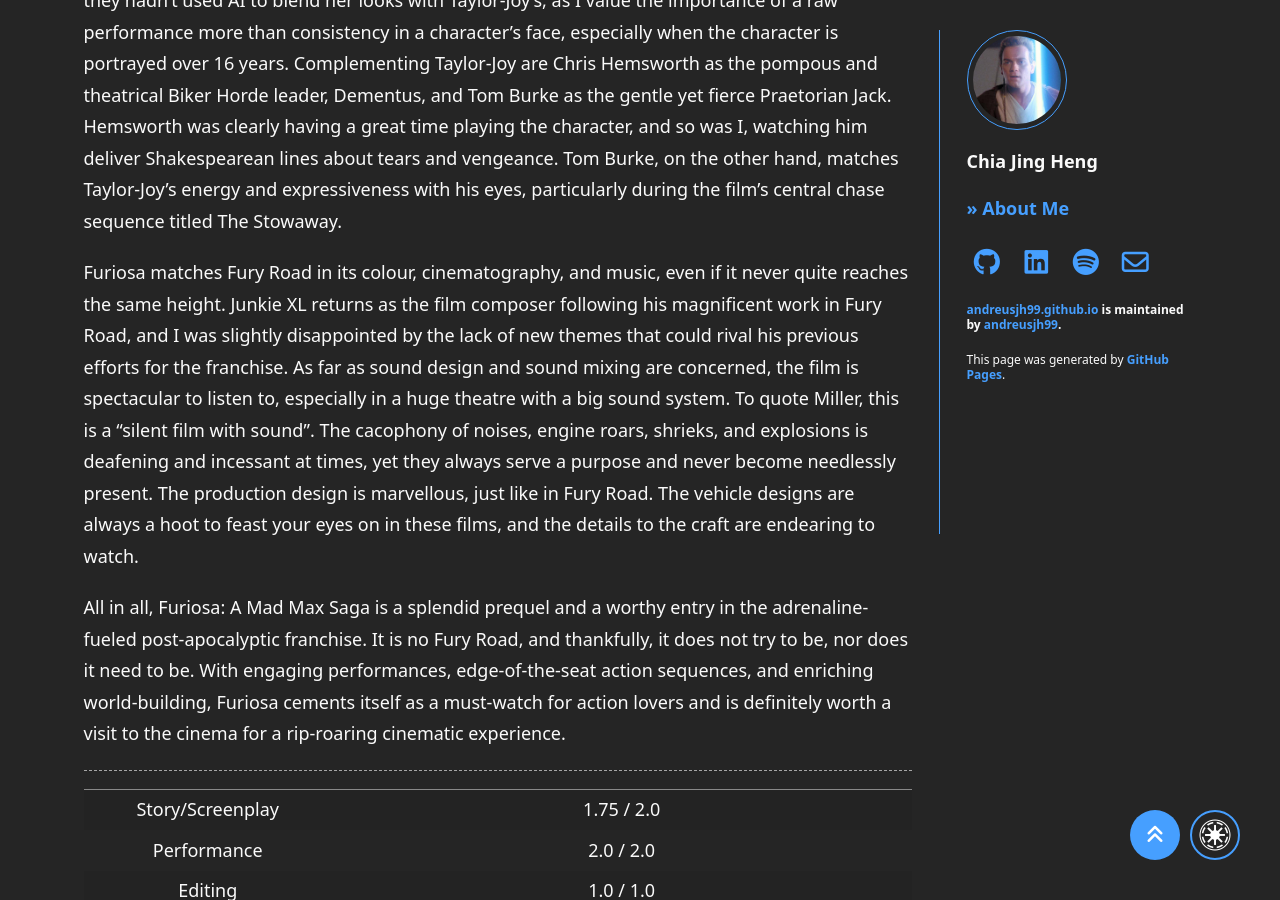
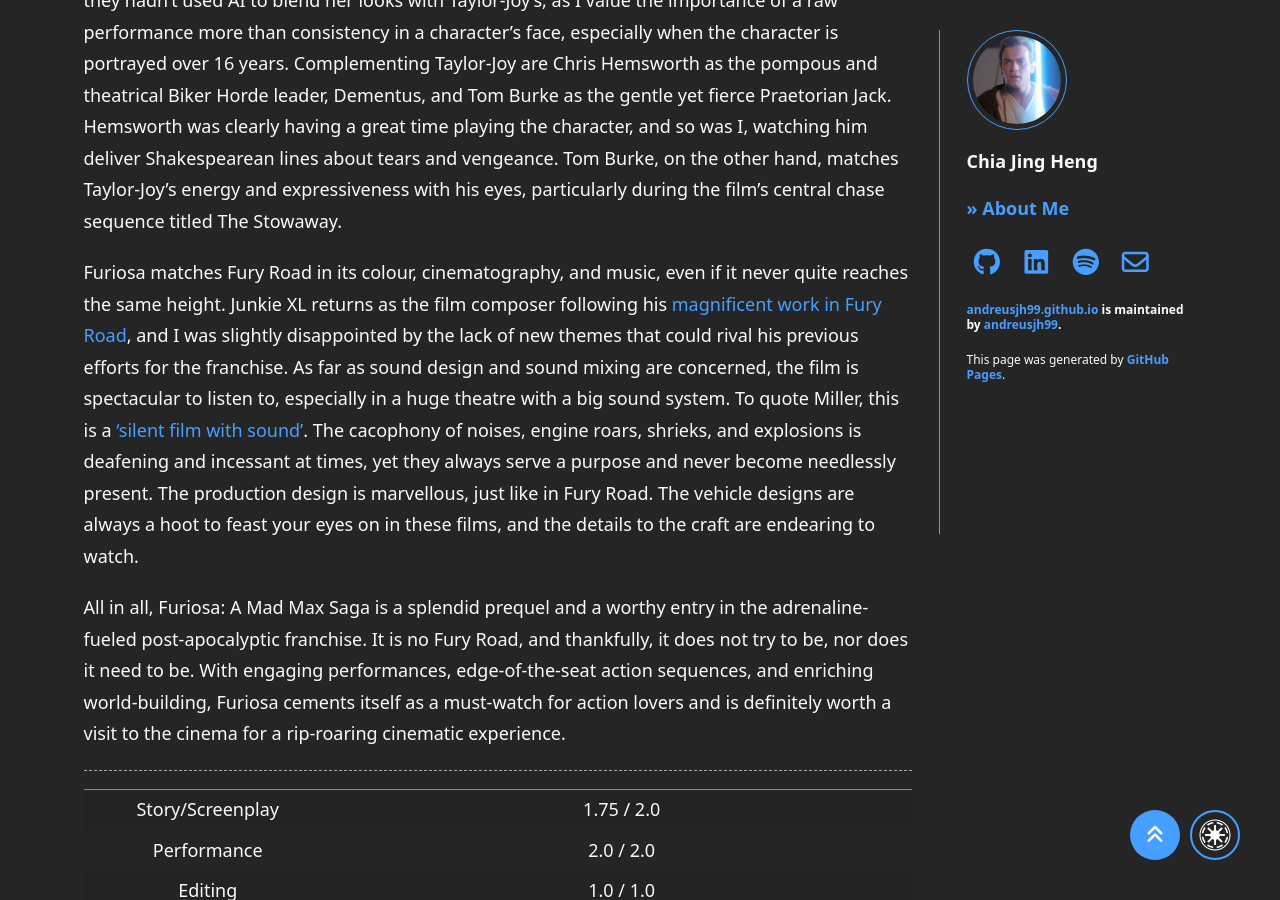
Before and after one commit to andreusjh99/andreusjh99.github.io, a Jekyll site: the page built from _posts/2024-05-27-review-furiosa.md, in a window 1280 px wide and 900 px high, scrolled down 3354 px. Built offline with Jekyll 4.4.1, drawn with Linux system fonts in a browser that asks for light colours; nearby versions of some CDN libraries; some of the changed lines change nothing that is shown.

Commit message:
add links

```diff
--- a/_posts/2024-05-27-review-furiosa.md
+++ b/_posts/2024-05-27-review-furiosa.md
@@ -35,9 +35,9 @@ With nearly two decades of stories to tell, the film is surprisingly concise and
 </figure>
 </div>
 
-I have always been a huge fan of Anya Taylor-Joy since watching M. Night Shyamalan’s Split, and Furiosa is yet another spectacular performance by the actor. With apparently fewer than 30 lines in the film, she manages to communicate and express the wants and needs of her character effectively through her expressive eyes. Alyla Browne is also great as young Furiosa, though I wish they hadn’t used AI to blend her looks with Taylor-Joy’s, as I value the importance of a raw performance more than consistency in a character’s face, especially when the character is portrayed over 16 years. Complementing Taylor-Joy are Chris Hemsworth as the pompous and theatrical Biker Horde leader, Dementus, and Tom Burke as the gentle yet fierce Praetorian Jack. Hemsworth was clearly having a great time playing the character, and so was I, watching him deliver Shakespearean lines about tears and vengeance. Tom Burke, on the other hand, matches Taylor-Joy’s energy and expressiveness with his eyes, particularly during the film’s central chase sequence titled The Stowaway.
+I have always been a huge fan of Anya Taylor-Joy since watching M. Night Shyamalan’s Split, and Furiosa is yet another spectacular performance by the actor. With apparently fewer than 30 lines in the film, she manages to communicate and express the wants and needs of her character effectively through her expressive eyes. Alyla Browne is also great as young Furiosa, though I wish they hadn’t used AI to blend her looks with Taylor-Joy's, as I value the importance of a raw performance more than consistency in a character’s face, especially when the character is portrayed over 16 years. Complementing Taylor-Joy are Chris Hemsworth as the pompous and theatrical Biker Horde leader, Dementus, and Tom Burke as the gentle yet fierce Praetorian Jack. Hemsworth was clearly having a great time playing the character, and so was I, watching him deliver Shakespearean lines about tears and vengeance. Tom Burke, on the other hand, matches Taylor-Joy’s energy and expressiveness with his eyes, particularly during the film’s central chase sequence titled The Stowaway.
 
-Furiosa matches Fury Road in its colour, cinematography, and music, even if it never quite reaches the same height. Junkie XL returns as the film composer following his magnificent work in Fury Road, and I was slightly disappointed by the lack of new themes that could rival his previous efforts for the franchise. As far as sound design and sound mixing are concerned, the film is spectacular to listen to, especially in a huge theatre with a big sound system. To quote Miller, this is a “silent film with sound”. The cacophony of noises, engine roars, shrieks, and explosions is deafening and incessant at times, yet they always serve a purpose and never become needlessly present. The production design is marvellous, just like in Fury Road. The vehicle designs are always a hoot to feast your eyes on in these films, and the details to the craft are endearing to watch.
+Furiosa matches Fury Road in its colour, cinematography, and music, even if it never quite reaches the same height. Junkie XL returns as the film composer following his <a href="https://open.spotify.com/album/3P0IdfR7f64xcXtWjbkEVe?si=uF65SIuLSmqT4xlf3qOvxQ" target="_blank">magnificent work in Fury Road</a>, and I was slightly disappointed by the lack of new themes that could rival his previous efforts for the franchise. As far as sound design and sound mixing are concerned, the film is spectacular to listen to, especially in a huge theatre with a big sound system. To quote Miller, this is a <a href="https://youtu.be/dthKm0MW8ms?si=m6faSS_S_GfyVwHn&t=80" target="_blank">'silent film with sound'</a>. The cacophony of noises, engine roars, shrieks, and explosions is deafening and incessant at times, yet they always serve a purpose and never become needlessly present. The production design is marvellous, just like in Fury Road. The vehicle designs are always a hoot to feast your eyes on in these films, and the details to the craft are endearing to watch.
 
 All in all, Furiosa: A Mad Max Saga is a splendid prequel and a worthy entry in the adrenaline-fueled post-apocalyptic franchise. It is no Fury Road, and thankfully, it does not try to be, nor does it need to be. With engaging performances, edge-of-the-seat action sequences, and enriching world-building, Furiosa cements itself as a must-watch for action lovers and is definitely worth a visit to the cinema for a rip-roaring cinematic experience.
 
```
